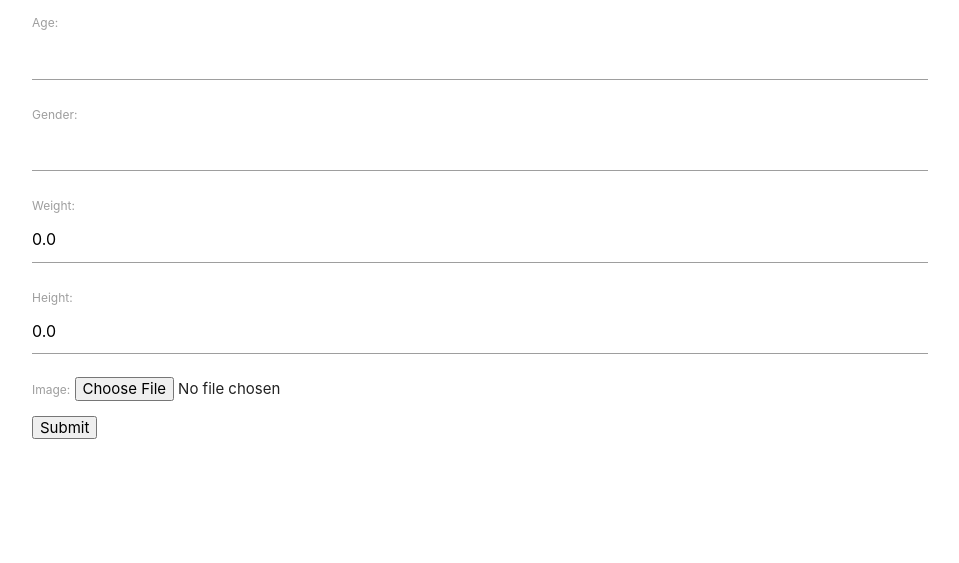
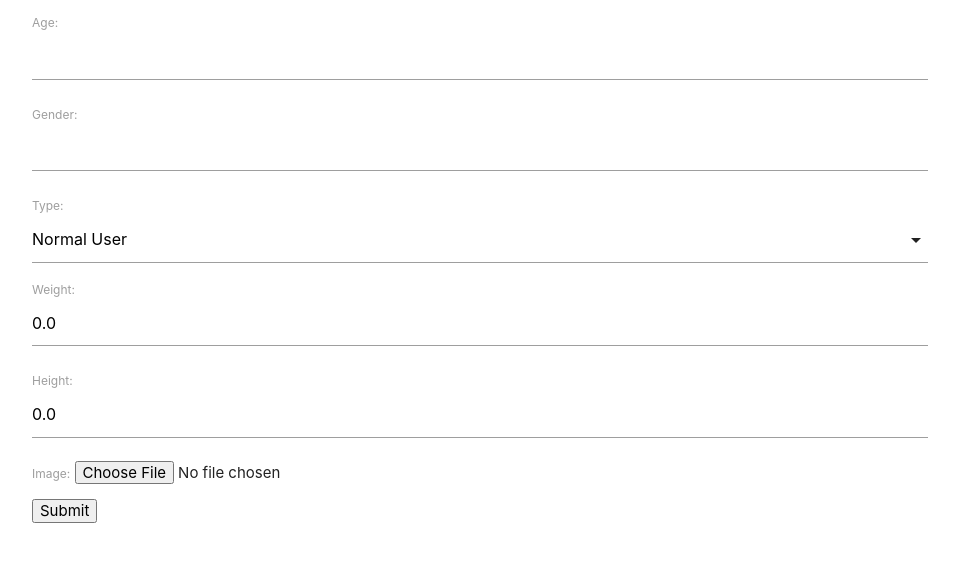
Before and after one commit to FA-FG/beFit, a Django app: page /profile/create/ in a window 1280 px wide. Shown: the part 189-752 px from the top of the page, without its empty margins (160-1119 px from the left). Run offline with Django 5.2, Linux system fonts and the light colour scheme.

Commit message:
solved some errors, edited the session, editted thy gym, and profile, added some filteres, etc...

```diff
--- a/befit/main_app/models.py
+++ b/befit/main_app/models.py
@@ -8,6 +8,10 @@ GENDER = (
     ('M', 'Male')
 )
 
+USER_TYPES = (
+    ('NU', 'Normal User'),
+    ('GO', 'GYM Owner')
+)
 
 # Create your models here.
 
@@ -21,6 +25,9 @@ class Profile(models.Model):
     weight = models.FloatField(default = 0.0)
     height = models.FloatField(default = 0.0)
     image = models.ImageField(upload_to='main_app/static/uploads/', default="")
+
+    type = models.CharField(max_length=2, choices=USER_TYPES, default = USER_TYPES[0][0])
+
     isSubscribed = models.BooleanField(default=False)
 
     def get_absolute_url(self):
@@ -31,6 +38,9 @@ class Profile(models.Model):
         return self.user.username
 
 
+
+
+
 # Gyn Model
 
 class Gym(models.Model):
@@ -38,6 +48,8 @@ class Gym(models.Model):
     location = models.CharField(max_length=100)
     phoneNumber = models.CharField()
     description = models.CharField()
+
+    user = models.ForeignKey(User, on_delete=models.CASCADE)
 
     # direct the user to newly created page
     def get_absolute_url(self):
@@ -56,7 +68,6 @@ class Session(models.Model):
     trainer = models.CharField(max_length=50)
     avalibility = models.BooleanField(default=True)
     price = models.FloatField(default=0.0)
-    gym = models.ForeignKey(Gym,on_delete=models.CASCADE, default=7)
     user = models.ForeignKey(User, on_delete=models.CASCADE)
 
 
--- a/befit/main_app/templates/base.html
+++ b/befit/main_app/templates/base.html
@@ -4,7 +4,7 @@
 <head>
   <meta charset="UTF-8">
   <meta name="viewport" content="width=device-width, initial-scale=1.0">
-  <title>Cat Collector</title>
+  <title>BeFit</title>
   <link rel="stylesheet" href="https://cdnjs.cloudflare.com/ajax/libs/materialize/1.0.0/css/materialize.min.css">
 
   <link rel="stylesheet" href="{% static 'css/style.css' %}" />
@@ -30,7 +30,7 @@
           {% if user.is_authenticated %}
           <li><a href="{% url 'profile' %}">Profile</a></li>
           <li><a href="{% url 'index' %}">View All Gyms</a></li>
-          <li><a href="{% url 'gyms_create' %}">Add a gym</a></li>
+          <!-- <li><a href="{% url 'gyms_create' %}">Add a gym</a></li> -->
           <li><a href="{% url 'session_create' %}">Add a Session</a></li>
           <li><a href="{% url 'session_index' %}">View all Sessions</a></li>
           <form action="{% url 'logout' %}" method="post">
--- a/befit/main_app/templates/main_app/profile_form.html
+++ b/befit/main_app/templates/main_app/profile_form.html
@@ -1,17 +1,18 @@
-{% extends "base.html" %} {% block content %}
+{% extends "base.html" %} {% block content %} {% if object %}
+<h1>Edit Profile</h1>
+{% else %}
+<h1>Create Your Profile</h1>
+{% endif %}
 
-{% if object %}
-    <h1>Edit Profile</h1>
-{% else %}
-{% endif %}
-    <h1>Create Your Profile</h1>
-
-{% if not user.profile.isSubscribed %}
 <form method="post" enctype="multipart/form-data">
   {% csrf_token %} {{ form.as_p }}
   <button type="submit">Submit</button>
 </form>
-{% else %}
-<p>You Already Have A Profile</p>
-{% endif %}
+
+
+<script>
+  let selectEl = document.getElementById('id_type')
+  M.FormSelect.init(selectEl)
+</script>
+
 {% endblock %}
--- a/befit/main_app/views.py
+++ b/befit/main_app/views.py
@@ -18,17 +18,22 @@ from django.contrib.auth.forms import UserCreationForm
 # from .models import Class
 class ProfileCreate(CreateView):
     model = Profile
+    fields = ['age', 'gender', 'type', 'weight', 'height', 'image']
 
-    fields = ['age', 'gender', 'weight', 'height', 'image']
-    success_url = '/gyms/'
+    def get_success_url(self):
+        # Check the 'type' field of the form instance to determine the redirect URL
+        if self.object.type == 'GO':
+            return '/gyms/create/'
+        else:
+            return '/gyms/'
 
-    def form_valid(self,form):
+    def form_valid(self, form):
         form.instance.user = self.request.user
-        if form.is_valid:
+        if form.is_valid():
             form.instance.isSubscribed = True
-
             form.instance.save()
             return super().form_valid(form)
+
 
 
 
@@ -67,6 +72,17 @@ class GymDelete(LoginRequiredMixin, DeleteView):
 
 class SessionList(LoginRequiredMixin, ListView):
     model = Session
+    template_name = 'session/index.html'  # Ensure this is the correct template
+
+    def get_queryset(self):
+        # Check if the user is a Gym Owner (GO) or Normal User (NU)
+        if self.request.user.profile.type == 'NU':
+            # If Normal User, get all sessions
+            return Session.objects.all()
+        else:
+            # If Gym Owner, get only sessions related to the gym owned by the user
+            return Session.objects.filter(user=self.request.user)
+
 
 class SessionDetail(LoginRequiredMixin, DetailView):
     model = Session
@@ -74,7 +90,7 @@ class SessionDetail(LoginRequiredMixin, DetailView):
 
 class SessionCreate(LoginRequiredMixin, CreateView):
     model = Session
-    fields = ['name','location', 'time','date','trainer','price']
+    fields = ['name','location', 'time','date','trainer','price', 'avalibility']
 
     def form_valid(self, form):
         # Set the user to the currently authenticated user
@@ -104,9 +120,14 @@ def home(request):
 def about(request):
     return render(request,'about.html')
 
+
+# change this to gym_index
 @login_required
 def class_index(request):
-    gyms = Gym.objects.all()
+    if request.user.profile.type == 'NU':
+        gyms = Gym.objects.all()
+    else:
+        gyms = Gym.objects.filter(user=request.user)
     return render(request,'gyms/index.html' , {'gyms' : gyms})
 
 
```
Also changed, not shown: befit/main_app/templates/main_app/session_form.html (+30 -1 lines), befit/main_app/static/uploads/CalicoCat496748175-56a9c27e5f9b58b7d0fec015-2048x1360_ZrP3sMM.webp (added), befit/main_app/static/uploads/OIP_2.jpg (added), befit/main_app/static/uploads/the-garfield-movie-trailer_U8BNrhh.webp (added).
